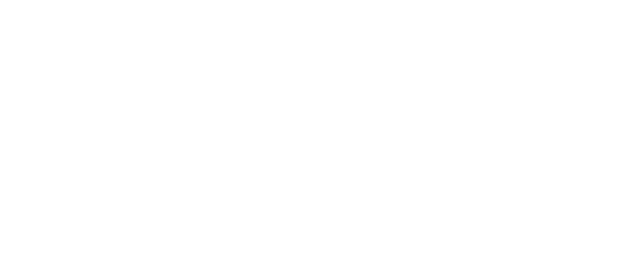
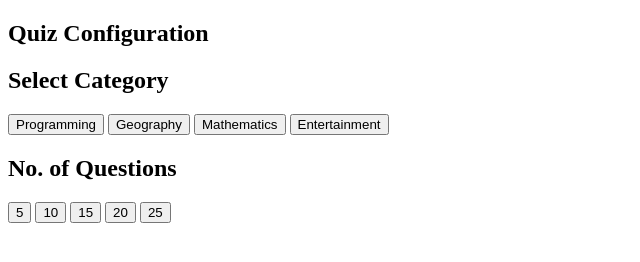
Before and after one commit to afzytk/quiz-website, a plain HTML site: page index.html in a window 1280 px wide. Shown: the whole page, without its empty margins (0-640 px from the left). Drawn offline with Linux system fonts and the light colour scheme.

Commit message:
feat(ui): add quiz configuration options for category and question count

```diff
--- a/index.html
+++ b/index.html
@@ -8,6 +8,30 @@
     <script src="script.js" defer></script>
 </head>
 <body>
+    <div class="config-container">
+        <h2 class="config-title">Quiz Configuration</h2>
 
+        <div class="config-options">
+            <h2 class="option-title">Select Category</h2>
+            <div class="category-options">
+                <button class="category-options">Programming</button>
+                <button class="category-options">Geography</button>
+                <button class="category-options">Mathematics</button>
+                <button class="category-options">Entertainment</button>
+            </div>
+        </div>
+
+          <div class="config-options">
+            <h2 class="option-title">No. of Questions</h2>
+            <div class="question-options">
+                <button class="question-options">5</button>
+                <button class="question-options">10</button>
+                <button class="question-options">15</button>
+                <button class="question-options">20</button>
+                <button class="question-options">25</button>
+            </div>
+        </div>
+
+    </div>
 </body>
 </html>
```
